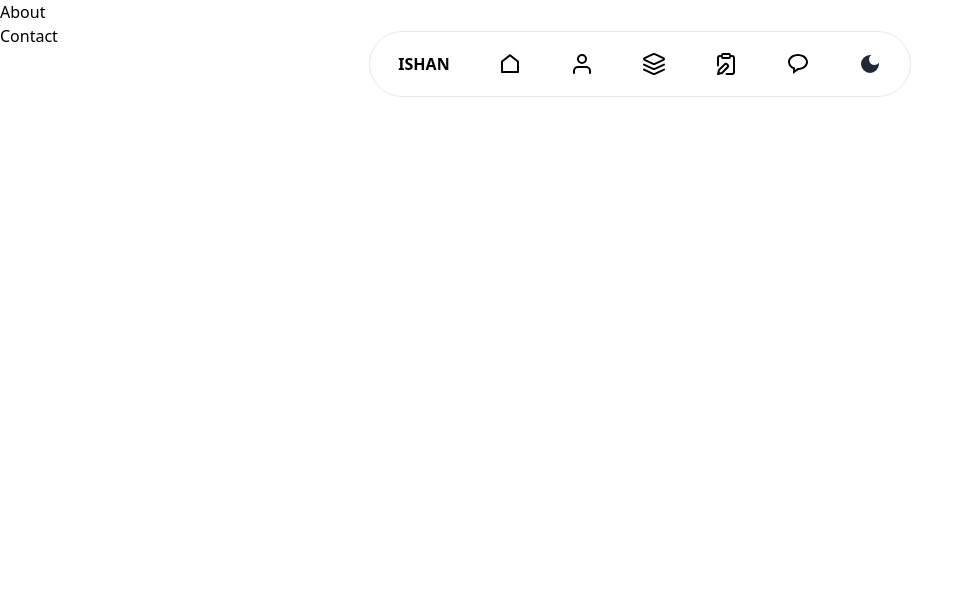
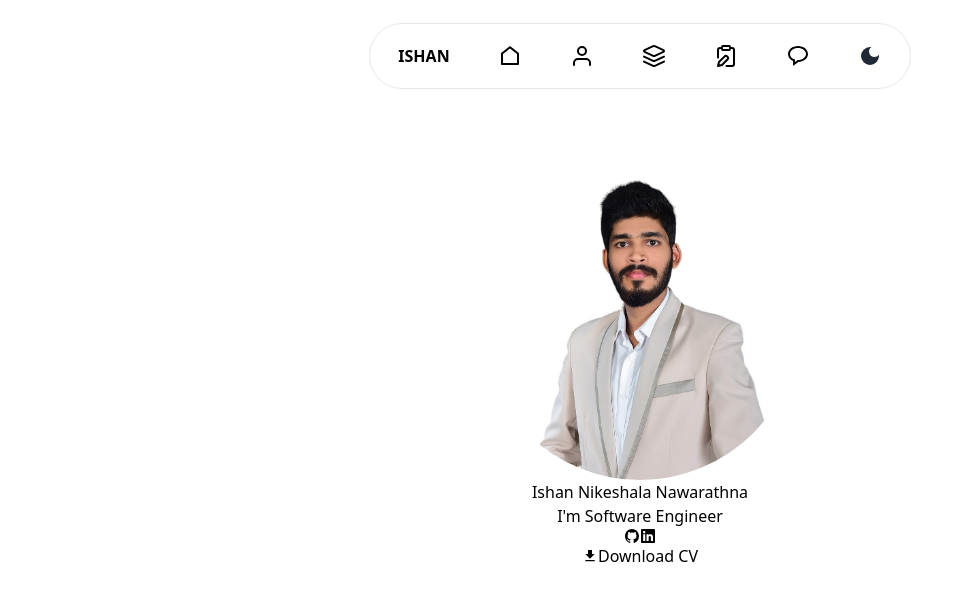
Before and after one commit to IshanNikeshalaNawarathna/ishannikeshala, a React (Create React App) app: page / in a window 1280 px wide. Shown: the top 600 px of the page, without its empty margins (0-974 px from the left). Built offline with nearby package versions, Linux system fonts and the light colour scheme.

Commit message:
hero page design

```diff
--- a/src/App.js
+++ b/src/App.js
@@ -11,8 +11,9 @@ function App() {
     <>
 
       <Navbar />
-      <About/>
-      <Contact/>
+      <Hero/>
+      {/* <About/>
+      <Contact/> */}
     </>
   )
 }
--- a/src/components/Navbar.js
+++ b/src/components/Navbar.js
@@ -39,7 +39,7 @@ export default function Navbar() {
   };
   return (
 
-    <header className="absolute inset-x-0 top-0 z-50 mt-10 ">
+    <header className="absolute inset-x-0 top-0 z-50 lg:mt-8 mt-5">
       <nav className="flex items-center justify-between p-6 lg:px-8 lg:justify-center lg:flex" aria-label="Global">
         <div className="flex lg:hidden">
           <button
--- a/src/page/Hero.js
+++ b/src/page/Hero.js
@@ -1,10 +1,32 @@
 import React from 'react'
-
+import img from '../assets/img/ISHAN.jpg';
+import { IoLogoGithub } from "react-icons/io5";
+import { FaLinkedin } from "react-icons/fa";
+import { MdDownload } from "react-icons/md";
 
 export const Hero = () => {
   return (
     <>
-    <div className='bg-slate-300'> hello</div>
+      <div className='relative isolate px-8  '>
+
+        <div className='mx-auto max-w-6xl py-20 sm:py-40 lg:pt-40'>
+          <div className='text-center'>
+            <div className='flex justify-center items-center'>
+              <img src={img} className='h-80 w-80 rounded-full' />
+            </div>
+            <p>Ishan Nikeshala Nawarathna</p>
+            <p>I'm Software Engineer</p>
+            <div className='flex justify-center items-center'>
+              <IoLogoGithub />
+              <FaLinkedin />
+            </div>
+            <div className='flex justify-center items-center '>
+              <button className='flex justify-between items-center '><MdDownload/>Download CV</button>
+            </div>
+          </div>
+        </div>
+
+      </div>
     </>
   )
 }
```
Also changed, not shown: src/assets/img/ISHAN.jpg (added), src/components/Buttton.js (deleted).
